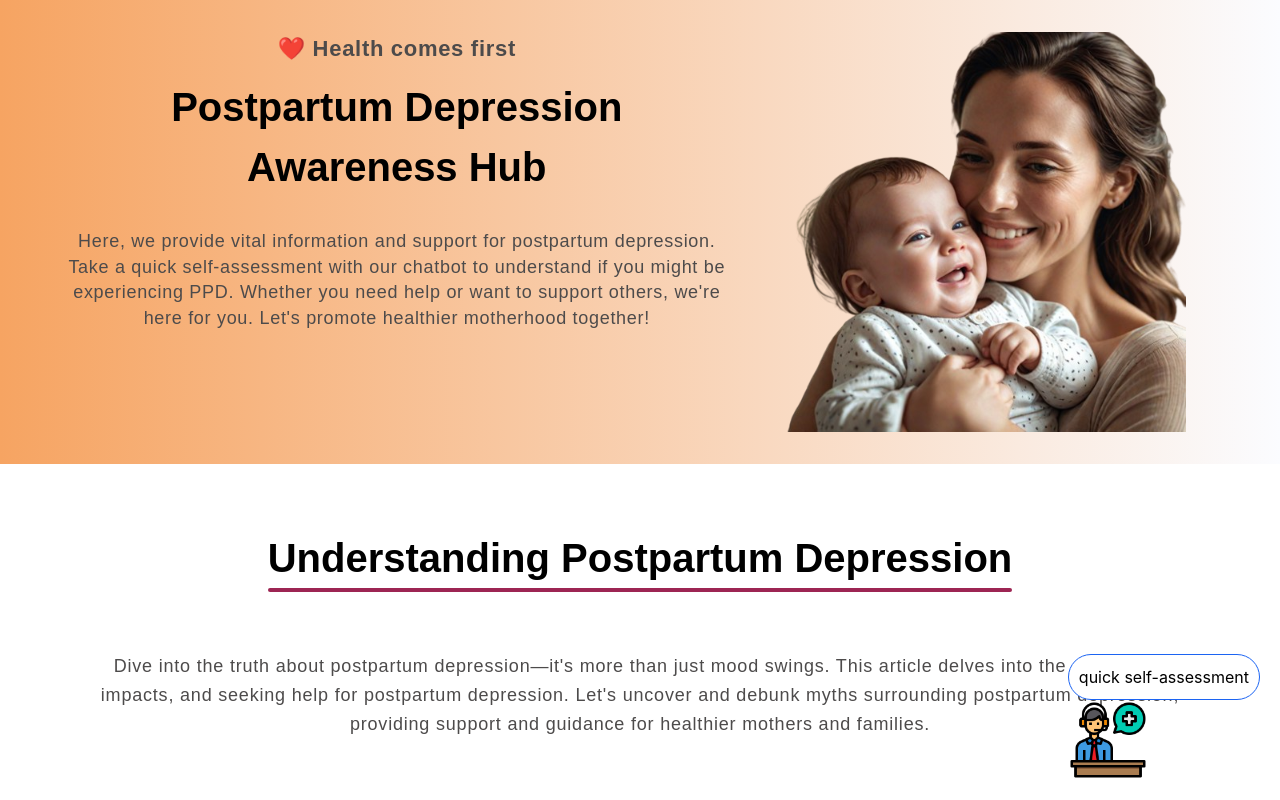
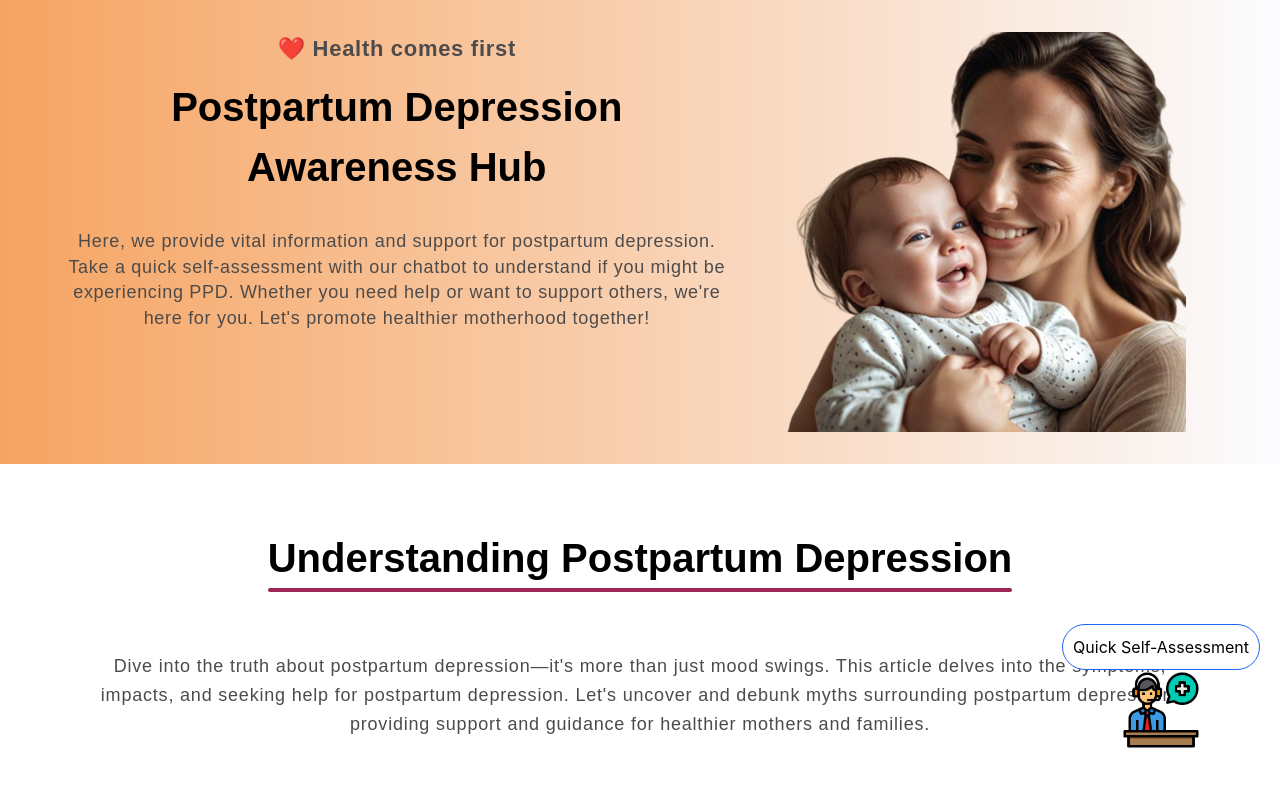
Before and after one commit to lulul-li/react-chatbot, a React (Create React App) app: page / in a window 1280 px wide. Shown: the top 800 px of the page. Built offline with nearby package versions, Linux system fonts and the light colour scheme; what react-chatbot-kit would draw is missing.

Commit message:
update prediction msg

```diff
--- a/src/ActionProvider.js
+++ b/src/ActionProvider.js
@@ -47,7 +47,7 @@ class ActionProvider {
         this.updateChatbotState(answer);
       }
       if (index < questionList.length) {
-        const question = this.createChatBotMessage(questionList[index],{delay: 2000});
+        const question = this.createChatBotMessage(questionList[index], { delay: 1000 });
         this.updateChatbotState(question);
       }
 
@@ -82,11 +82,13 @@ class ActionProvider {
       body: JSON.stringify({ inputData: input })
     }).then(response => response.json())
       .then(data => {
-        const prediction = this.createChatBotMessage(data["prediction"], { delay: 2000 });
-        this.updateChatbotState(prediction);
 
         if (data["prediction"] === "our predictions is: Depressed") {
-          const message = this.createChatBotMessage(data["message"]);
+          const prediction = this.createChatBotMessage("Based on your responses, it appears that you may be experiencing a higher level of postpartum depression symptoms.");
+          this.updateChatbotState(prediction);
+
+
+          const message = this.createChatBotMessage("It's important to recognize that you are not alone, and feeling this way is not your fault. Postpartum depression is a common condition, and it is treatable with the right support and resources. please check out our following suggested articles for your well being:");
           this.updateChatbotState(message);
 
           const article1 = this.createChatBotMessage(data["article1"]);
@@ -97,6 +99,10 @@ class ActionProvider {
 
           const article3 = this.createChatBotMessage(data["article3"]);
           this.updateChatbotState(article3);
+        }
+        else {
+          const prediction = this.createChatBotMessage(data["prediction"]);
+          this.updateChatbotState(prediction);
         }
       })
       .catch(error => {
--- a/src/App.css
+++ b/src/App.css
@@ -42,14 +42,23 @@
     transform: rotate(360deg);
   }
 }
+.chatbot-container {
+  position: relative
+}
 .Chatbot {
   position: fixed;
-  bottom: 20px;
+  bottom: 50px;
   right: 20px;
 }
 
 .chatbot-icon{
   height: 80px;
+}
+.chatbot-toggle {
+  display: flex;
+  justify-content: center; /* 水平置中 */
+  align-items: center; /* 垂直置中 */
+  flex-direction: column; /* 讓元素垂直堆疊 */
 }
 .chatbot-toggle p {
   background-color: #fff;
@@ -58,3 +67,11 @@
   border: 1px solid #1c64f2;
   display: inline-block;
 }
+
+.close-btn{
+  height: 20px;
+  position: absolute;
+  top: 0;
+  right: 0;
+  z-index: 9999;
+}
--- a/src/App.js
+++ b/src/App.js
@@ -8,6 +8,7 @@ import config from "./config";
 import callIcon from "./assets/call_icon.png"
 import Info from "./components/Info";
 import Hero from "./components/Hero";
+import CloseIcon from "./assets/close.png"
 
 
 function App() {
@@ -23,11 +24,12 @@ function App() {
       <Info></Info>
         <div className="Chatbot">
           {!isChatbotOpen && ( <div className="chatbot-toggle" onClick={toggleChatbot}>
-            <p>quick self-assessment</p>
+            <p>Quick Self-Assessment</p>
             <img className="chatbot-icon" src={callIcon}></img>
           </div>)}
           {isChatbotOpen && (
-            <div className="chatbot-container" onClick={toggleChatbot}>
+            <div className="chatbot-container" >
+              <img className="close-btn" src={CloseIcon} onClick={toggleChatbot}/>
               <Chatbot
                 config={config}
                 actionProvider={ActionProvider}
--- a/src/MessageParser.js
+++ b/src/MessageParser.js
@@ -17,8 +17,8 @@ class MessageParser {
       this.actionProvider.start();
       this.actionProvider.conversation();
     }else{
+      this.actionProvider.conversation();
       this.actionProvider.update_msg(message);
-      this.actionProvider.conversation();
     }
   }
 }
```
Also changed, not shown: src/assets/close.png (added).
